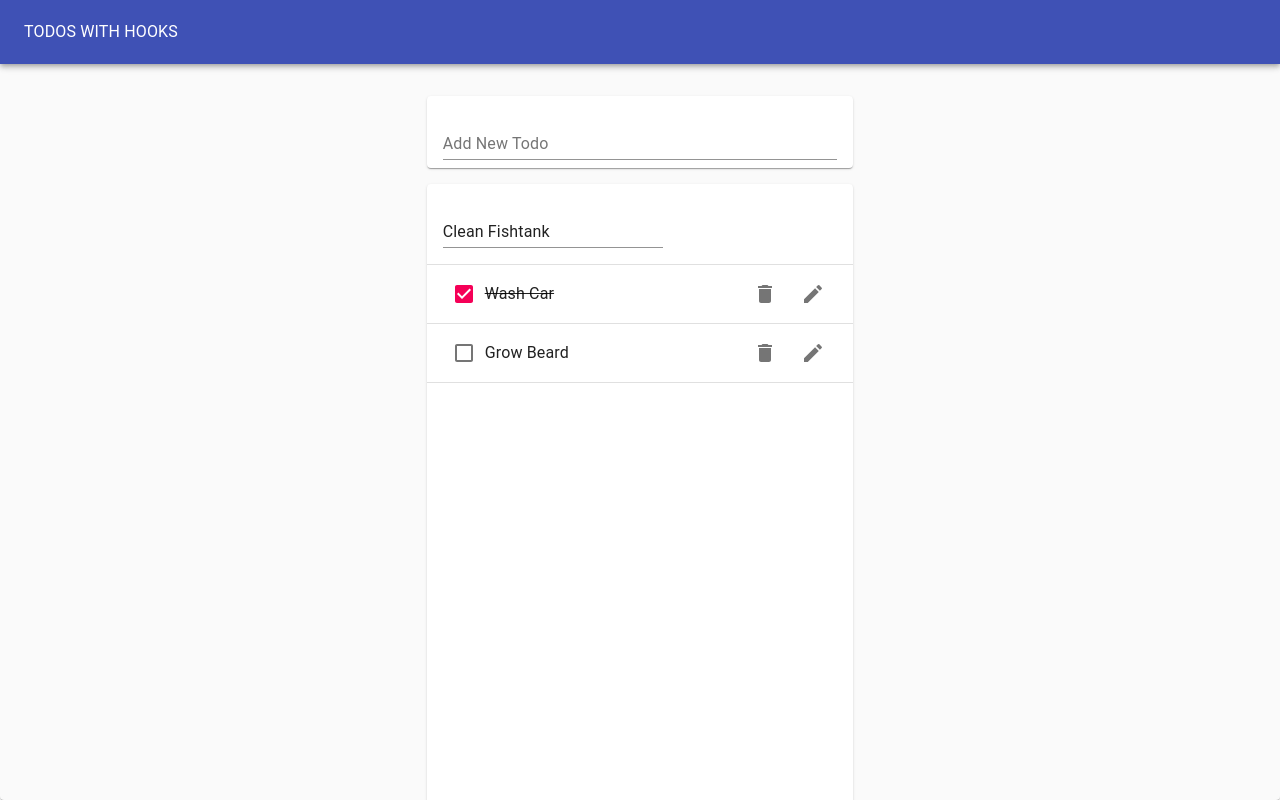
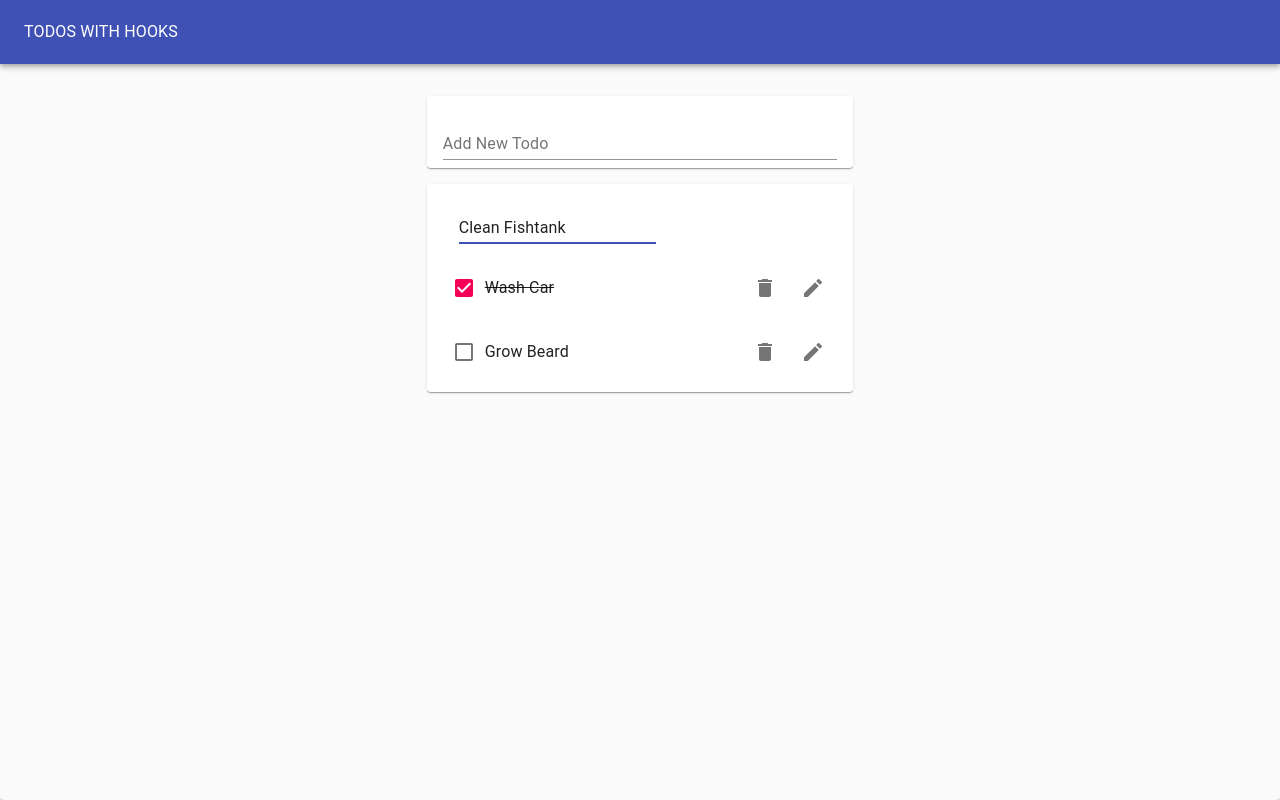
Before and after one commit to mikohan/react-hooks, a React (Create React App) app: page / in a window 1280 px wide. Both pictures are taken after a click on the button 813 px from the left and 221 px from the top of the page. Shown: the top 800 px of the page. Built offline with nearby package versions, Linux system fonts and the light colour scheme.

Commit message:
Fixed list styles

```diff
--- a/src/EditTodoForm.js
+++ b/src/EditTodoForm.js
@@ -13,12 +13,17 @@ function EditTodoForm({ id, task, editTodo, toggleEditForm }) {
         reset();
         toggleEditForm();
       }}
+      style={{
+        marginLeft: '1rem',
+        width: '50%',
+      }}
     >
       <TextField
         margin="normal"
         value={value}
         onChange={handleChange}
         fullWidth
+        autoFocus
       />
     </form>
   );
--- a/src/Todo.js
+++ b/src/Todo.js
@@ -16,7 +16,7 @@ function Todo({ task, completed, removeTodo, id, toggleTodo, editTodo }) {
   const [isEditing, toggle] = useToggleState(false);
 
   return (
-    <ListItem>
+    <ListItem style={{ height: '64px' }}>
       {isEditing ? (
         <EditTodoForm
           editTodo={editTodo}
--- a/src/TodoList.js
+++ b/src/TodoList.js
@@ -8,9 +8,9 @@ import Todo from './Todo';
 
 function TodoList({ todos, removeTodo, toggleTodo, editTodo }) {
   return (
-    <Paper style={{ height: '100vh' }}>
+    <Paper>
       <List>
-        {todos.map((todo) => (
+        {todos.map((todo, i) => (
           <>
             <Todo
               key={todo.id}
@@ -21,7 +21,7 @@ function TodoList({ todos, removeTodo, toggleTodo, editTodo }) {
               toggleTodo={toggleTodo}
               editTodo={editTodo}
             />
-            <Divider />
+            {todos.length - 1 < i && <Divider />}
           </>
         ))}
       </List>
```
